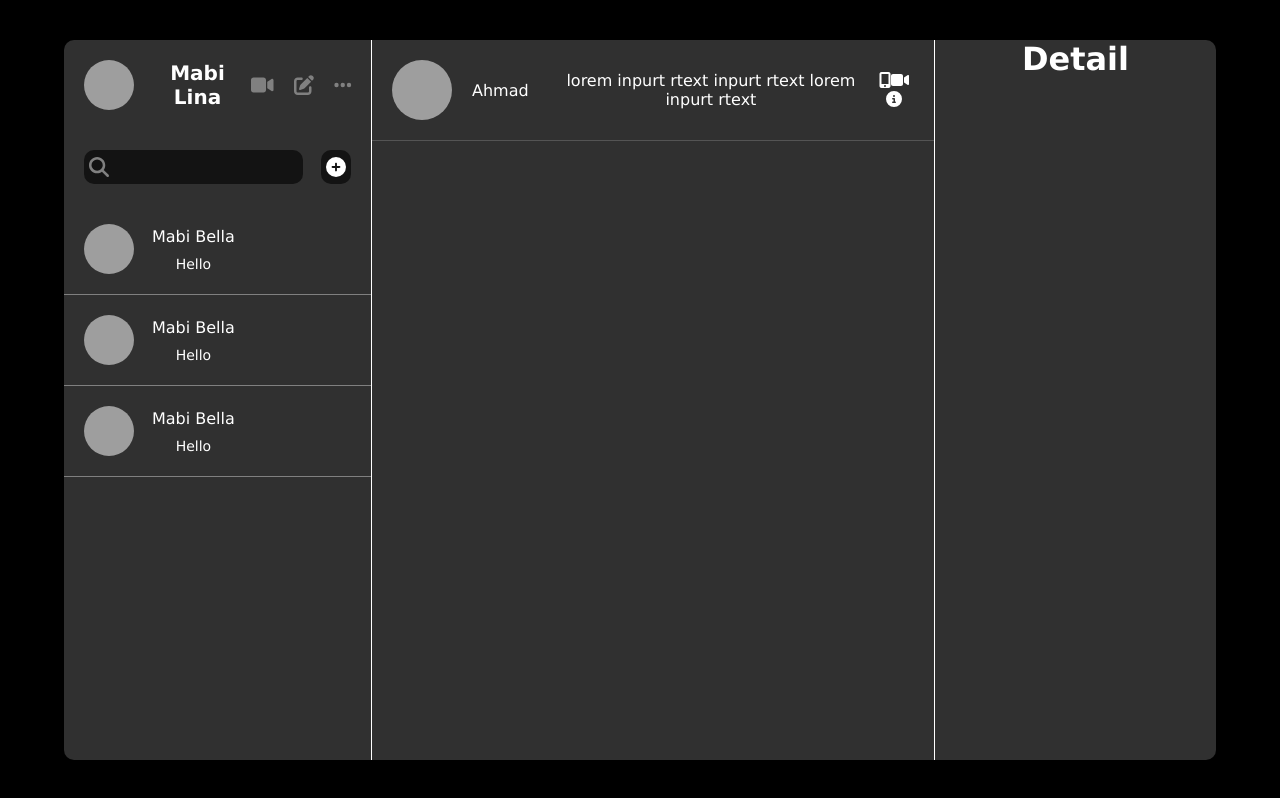
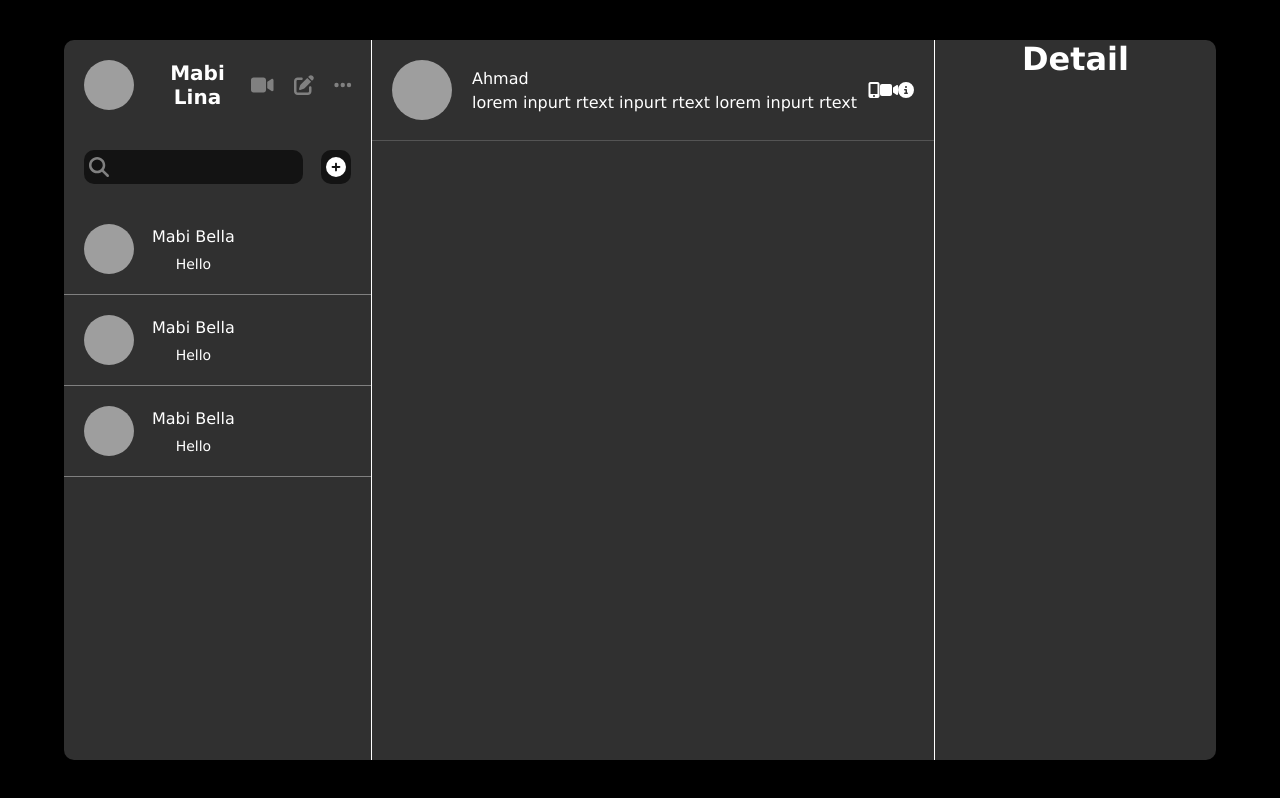
Before and after one commit to LuisArielRetanaHernadez/chat_mabi, a React (Vite) app: page / in a window 1280 px wide. Built offline with nearby package versions, Linux system fonts and the light colour scheme; grey boxes are pictures that could not be loaded.

Commit message:
creando la clase text para ajustar el nombre y el estado del usuario

```diff
--- a/src/components/chat/Chat.jsx
+++ b/src/components/chat/Chat.jsx
@@ -8,8 +8,10 @@ const Chat = () => {
       <div className='top'>
         <div className='user'>
           <img src='https://images.pexels.com/photos/1585325/pexels-photo-1585325.jpeg?auto=compress&cs=tinysrgb&w=1260&h=750&dpr=1'></img>
-          <span>Ahmad</span>
-          <p>lorem inpurt rtext inpurt rtext lorem inpurt rtext </p>
+          <div className='texts'>
+            <span>Ahmad</span>
+            <p>lorem inpurt rtext inpurt rtext lorem inpurt rtext </p>
+          </div>
         </div>
         <div className='icons'>
           <FontAwesomeIcon icon={faMobileScreenButton} />
--- a/src/components/chat/chat.style.css
+++ b/src/components/chat/chat.style.css
@@ -22,6 +22,13 @@
         border-radius: 50%;
         object-fit: cover;
       }
+
+      .texts {
+        text-align: start;
+        display: flex;
+        flex-direction: column;
+        gap: 5px;
+      }
     }
   }
 }
```
